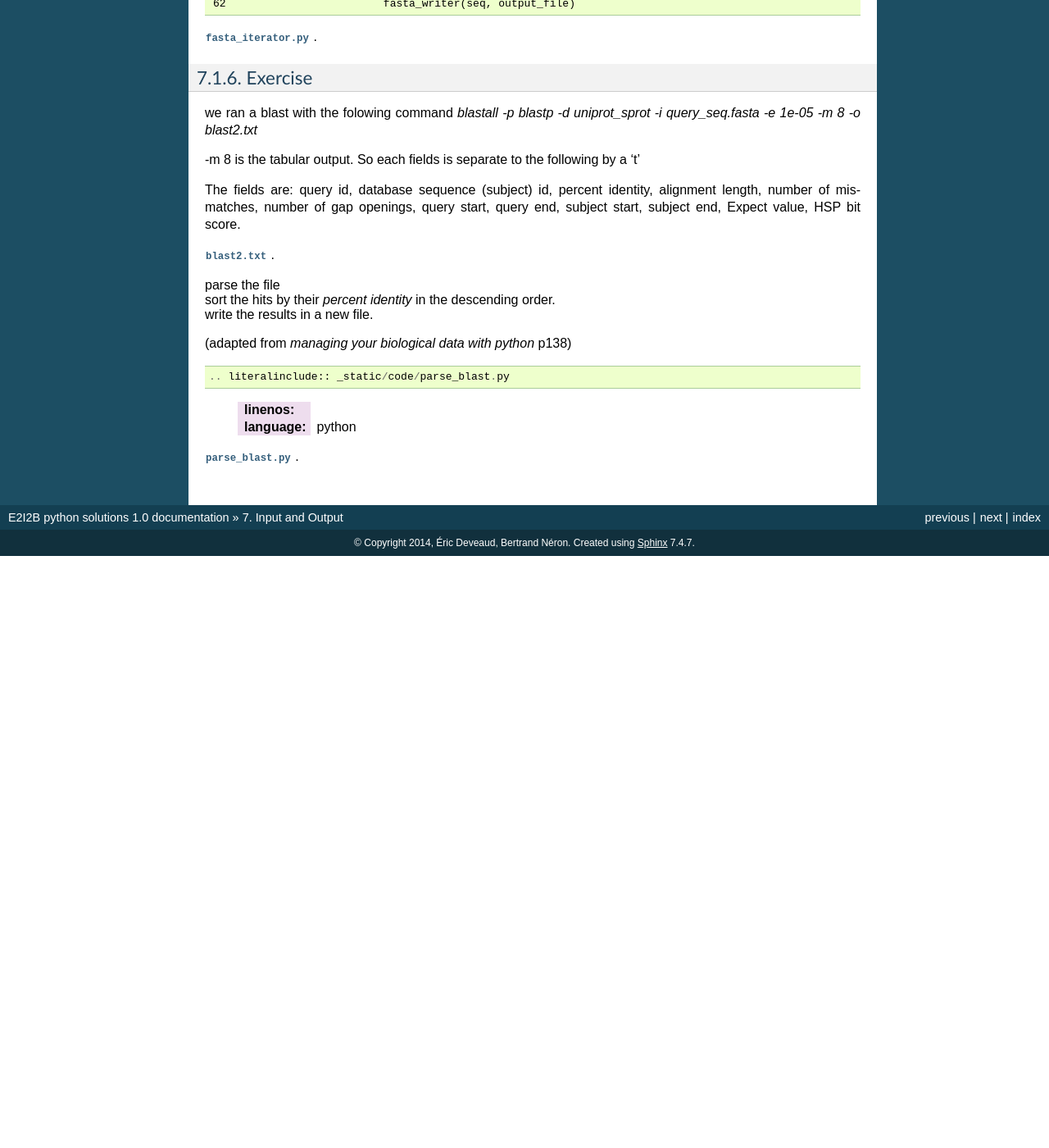
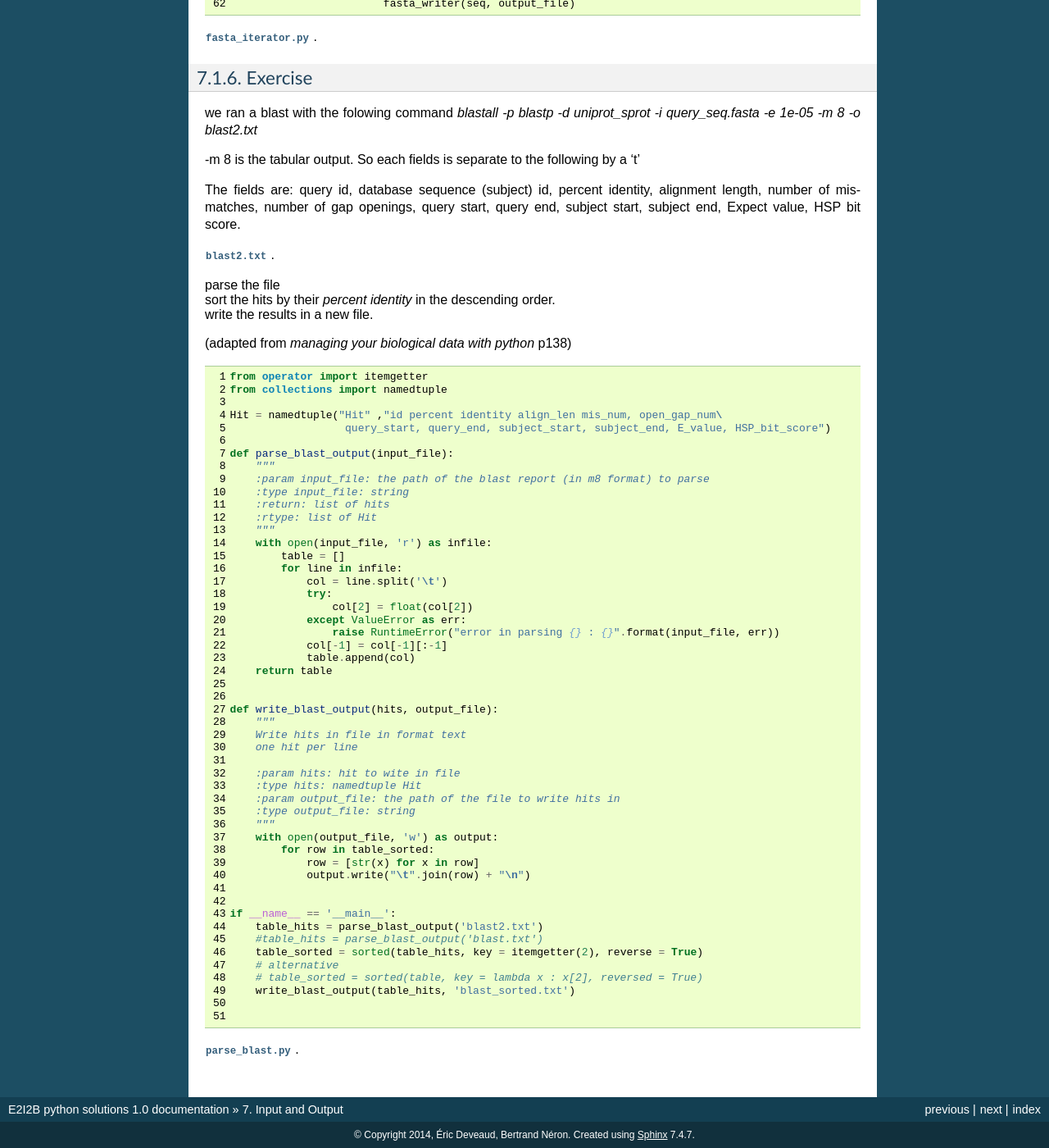
Before and after one commit to C3BI-pasteur-fr/python-solutions-1, a Sphinx documentation site: the page built from source/Input_Output.rst, in a window 1280 px wide and 1400 px high, scrolled down 6310 px. Shown: the whole window at 82% size. Built offline with Sphinx 7.4.7, drawn with Linux system fonts in a browser that asks for light colours; pages that are not in the unit, such as notebooks, are missing from menus; before the commit the page ends 6988 px from its top, so only the background shows below that.

Commit message:
fix rest typo

```diff
--- a/source/Input_Output.rst
+++ b/source/Input_Output.rst
@@ -144,7 +144,7 @@ query start, query end, subject start, subject end, Expect value, HSP bit score.
 | sort the hits by their *percent identity* in the descending order.
 | write the results in a new file.
 
-(adapted from *managing your biological data with python* p138) ::
+(adapted from *managing your biological data with python* p138)
 
 .. literalinclude:: _static/code/parse_blast.py
    :linenos:
```
